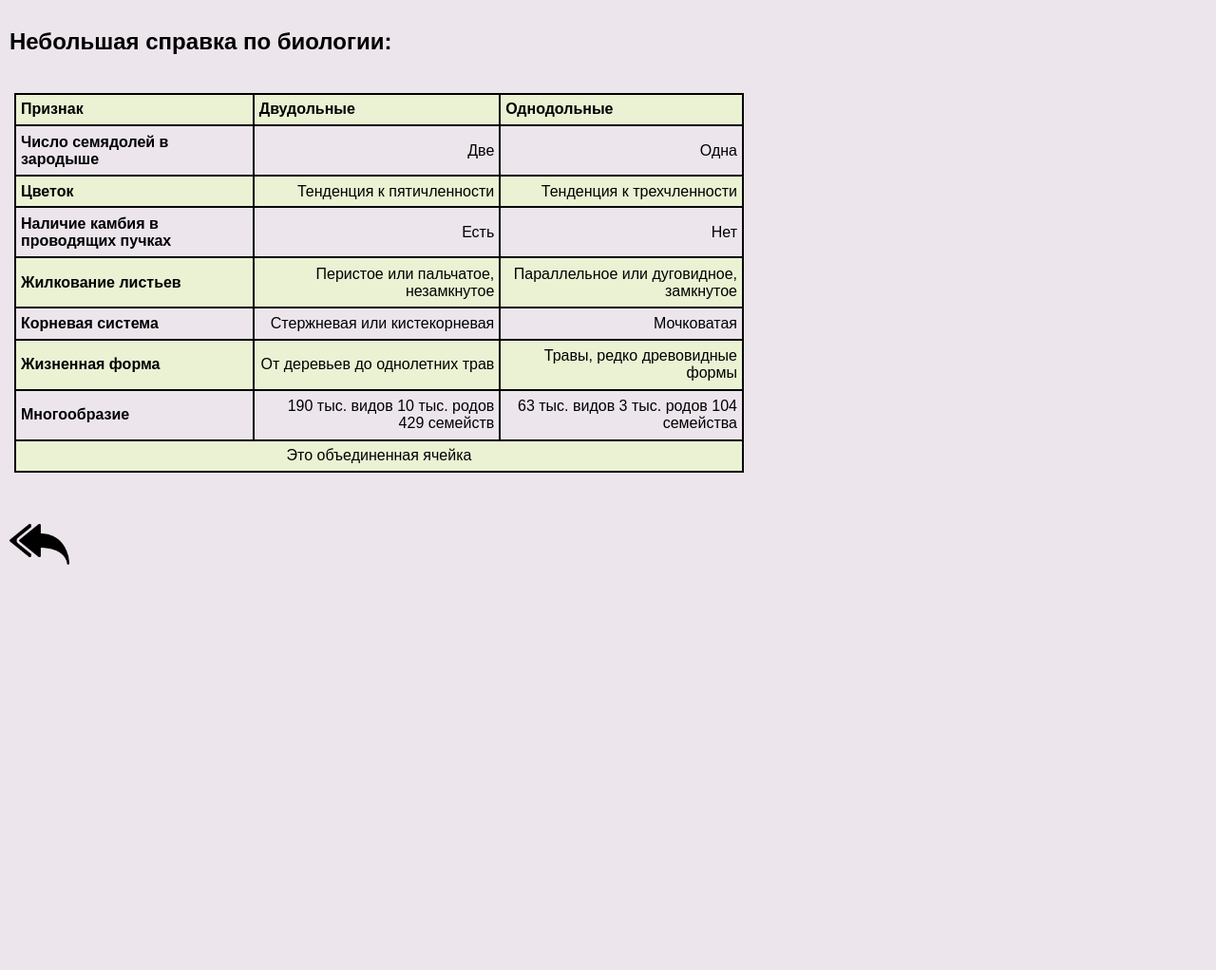
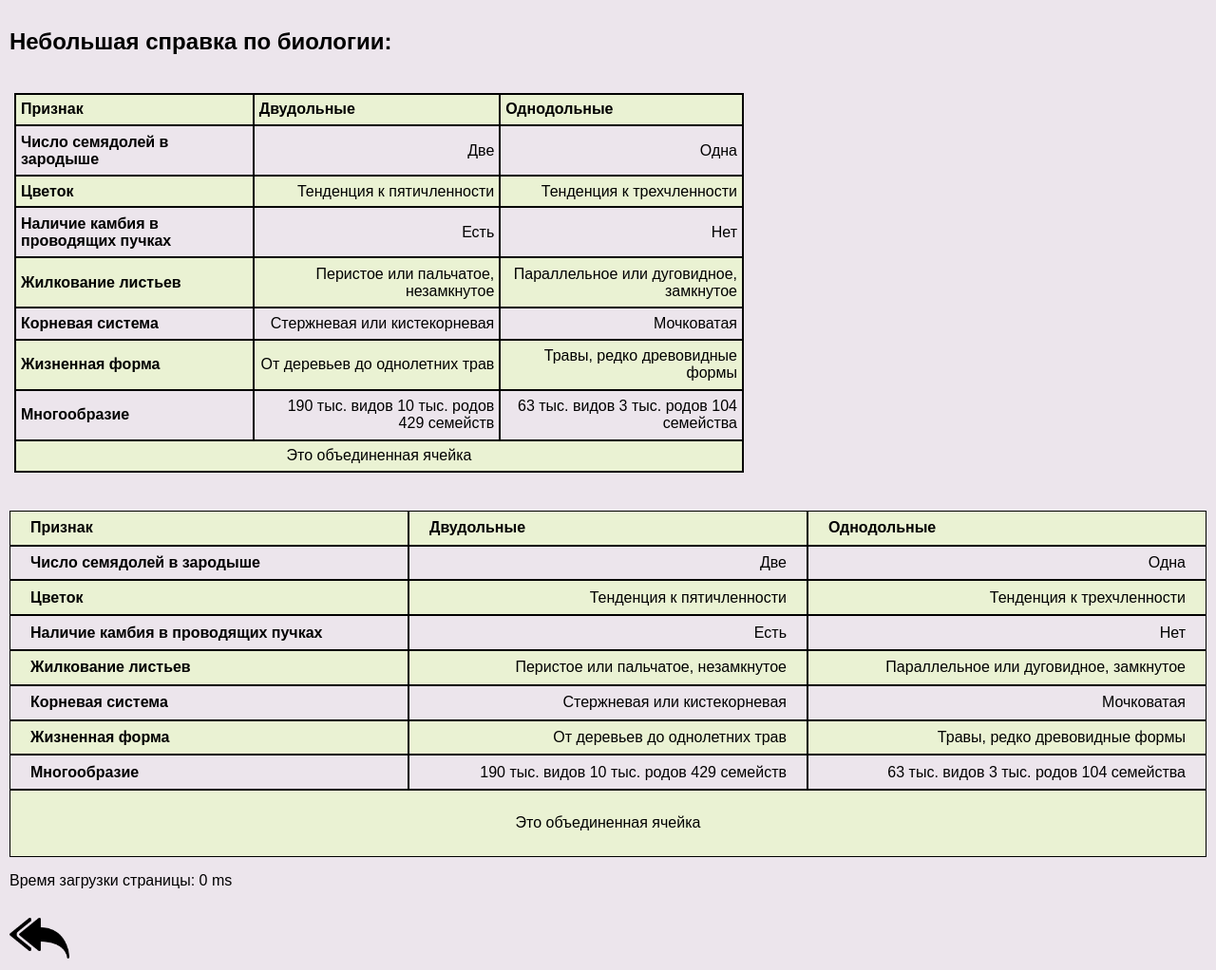
Before and after one commit to evgenchikk/itmo-web-labs, a plain HTML site: page src/plants.html in a window 1280 px wide. Shown: the whole page at 95% size. Before the commit the page ends 800 px from the top, so only its background shows below. Drawn offline with Linux system fonts and the light colour scheme.

Commit message:
bug fixed

```diff
--- a/scripts/script.js
+++ b/scripts/script.js
@@ -2,12 +2,8 @@ var LoadingTime = 0;
 
 var start = new Date();
 
-window.onload = function() {
-    LoadingTime = (new Date).getTime() - start.getTime();
-}
+var loadingTime = new Date().getTime();
 
-// window.addEventListener("load", function() {
-//     console.log((new Date).getTime() - window.startTime);
-// }, false);
-
-document.getElementById("loadingtime").textContent = "aaaaaa";
+window.addEventListener("load", function() {
+    document.getElementById('loadingtime').textContent = "Время загрузки страницы: " + ((new Date).getTime() - loadingTime) +  " ms";
+}, false);
--- a/src/plants.html
+++ b/src/plants.html
@@ -6,6 +6,7 @@
 	<meta name="author" content="Belonogov Evgeny"/>
 	<meta name="description" content="This page contains information about plants"/>
 	<link rel="stylesheet" type="text/css" href="../styles/main.css">
+    <script src="../scripts/script.js"></script>
 </head>
 <body>
 	<h2>Небольшая справка по биологии:</h2>
@@ -62,7 +63,37 @@
             </tbody>
         </table>
 	</section>
+
+    <div class="grid-container">
+        <div class="header-column1">Признак</div>
+        <div class="header-column2">Двудольные</div>
+        <div class="header-column3">Однодольные</div>
+        <div class="row1-first">Число семядолей в зародыше</div>
+        <div class="row1-second">Две</div>
+        <div class="row1-third">Одна</div>
+        <div class="row2-first">Цветок</div>
+        <div class="row2-second">Тенденция к пятичленности</div>
+        <div class="row2-third">Тенденция к трехчленности</div>
+        <div class="row3-first">Наличие камбия в проводящих пучках</div>
+        <div class="row3-second">Есть</div>
+        <div class="row3-third">Нет</div>
+        <div class="row4-first">Жилкование листьев</div>
+        <div class="row4-second">Перистое или пальчатое, незамкнутое</div>
+        <div class="row4-third">Параллельное или дуговидное, замкнутое</div>
+        <div class="row5-first">Корневая система</div>
+        <div class="row5-second">Стержневая или кистекорневая</div>
+        <div class="row5-third">Мочковатая</div>
+        <div class="row6-first">Жизненная форма</div>
+        <div class="row6-second">От деревьев до однолетних трав</div>
+        <div class="row6-third">Травы, редко древовидные формы</div>
+        <div class="row7-first">Многообразие</div>
+        <div class="row7-second">190 тыс. видов 10 тыс. родов 429 семейств</div>
+        <div class="row7-third">63 тыс. видов 3 тыс. родов 104 семейства</div>
+        <div class="row8">Это объединенная ячейка</div>
+    </div>
+
 	<footer>
+        <p id="loadingtime"></p>
 		<a href="../index.html" title="Go to the main page"><img src="../images/buttons/back-button.png" height="5%" width="5%"></a>
 	</footer>
 </body>
--- a/styles/main.css
+++ b/styles/main.css
@@ -179,3 +179,62 @@ section > img.image {
     font-family: 'Comic Sans MS';
     src: url("../fonts/Comic Sans MS.ttf");
 }
+
+
+/* -------------------  table with using css grid  ------------------- */
+div.grid-container {
+    display: grid;
+    grid-template-columns: repeat(3, 1fr);
+    grid-template-rows: repeat(9, 0.4fr);
+
+    grid-template-areas:
+    "column1 column2 column3"
+    "row1-first row1-second row1-third"
+    "row2-first row2-second row2-third"
+    "row3-first row3-second row3-third"
+    "row4-first row4-second row4-third"
+    "row5-first row5-second row5-third"
+    "row6-first row6-second row6-third"
+    "row7-first row7-second row7-third"
+    "row8-first row8-second row8-third";
+}
+
+div.grid-container > div {
+    border: black solid 1px;
+    border-spacing: 0;
+    padding: 2% 5%;
+}
+
+div.header-column1 {grid-area: column1; text-align: left; font-weight: bolder; background-color: #EAF2D3;}
+div.header-column2 {grid-area: column2; text-align: left; font-weight: bolder; background-color: #EAF2D3;}
+div.header-column3 {grid-area: column3; text-align: left; font-weight: bolder; background-color: #EAF2D3;}
+
+div.row1-first {grid-area: row1-first; text-align: left; font-weight: bolder;}
+div.row1-second {grid-area: row1-second; text-align: right;}
+div.row1-third {grid-area: row1-third; text-align: right;}
+
+div.row2-first {grid-area: row2-first; text-align: left; font-weight: bolder; background-color: #EAF2D3;}
+div.row2-second {grid-area: row2-second; text-align: right; background-color: #EAF2D3;}
+div.row2-third {grid-area: row2-third; text-align: right; background-color: #EAF2D3;}
+
+div.row3-first {grid-area: row3-first; text-align: left; font-weight: bolder;}
+div.row3-second {grid-area: row3-second; text-align: right;}
+div.row3-third {grid-area: row3-third; text-align: right;}
+
+div.row4-first {grid-area: row4-first; text-align: left; font-weight: bolder; background-color: #EAF2D3;}
+div.row4-second {grid-area: row4-second; text-align: right; background-color: #EAF2D3;}
+div.row4-third {grid-area: row4-third; text-align: right; background-color: #EAF2D3;}
+
+div.row5-first {grid-area: row5-first; text-align: left; font-weight: bolder;}
+div.row5-second {grid-area: row5-second; text-align: right;}
+div.row5-third {grid-area: row5-third; text-align: right;}
+
+div.row6-first {grid-area: row6-first; text-align: left; font-weight: bolder; background-color: #EAF2D3;}
+div.row6-second {grid-area: row6-second; text-align: right; background-color: #EAF2D3;}
+div.row6-third {grid-area: row6-third; text-align: right; background-color: #EAF2D3;}
+
+div.row7-first {grid-area: row7-first; text-align: left; font-weight: bolder;}
+div.row7-second {grid-area: row7-second; text-align: right;}
+div.row7-third {grid-area: row7-third; text-align: right;}
+
+div.row8 {grid-column: row8-first / row8-third; text-align: center; background-color: #EAF2D3;}
```
Also changed, not shown: index.html (+1 -2 lines), src/page.html (+2 -0 lines).
